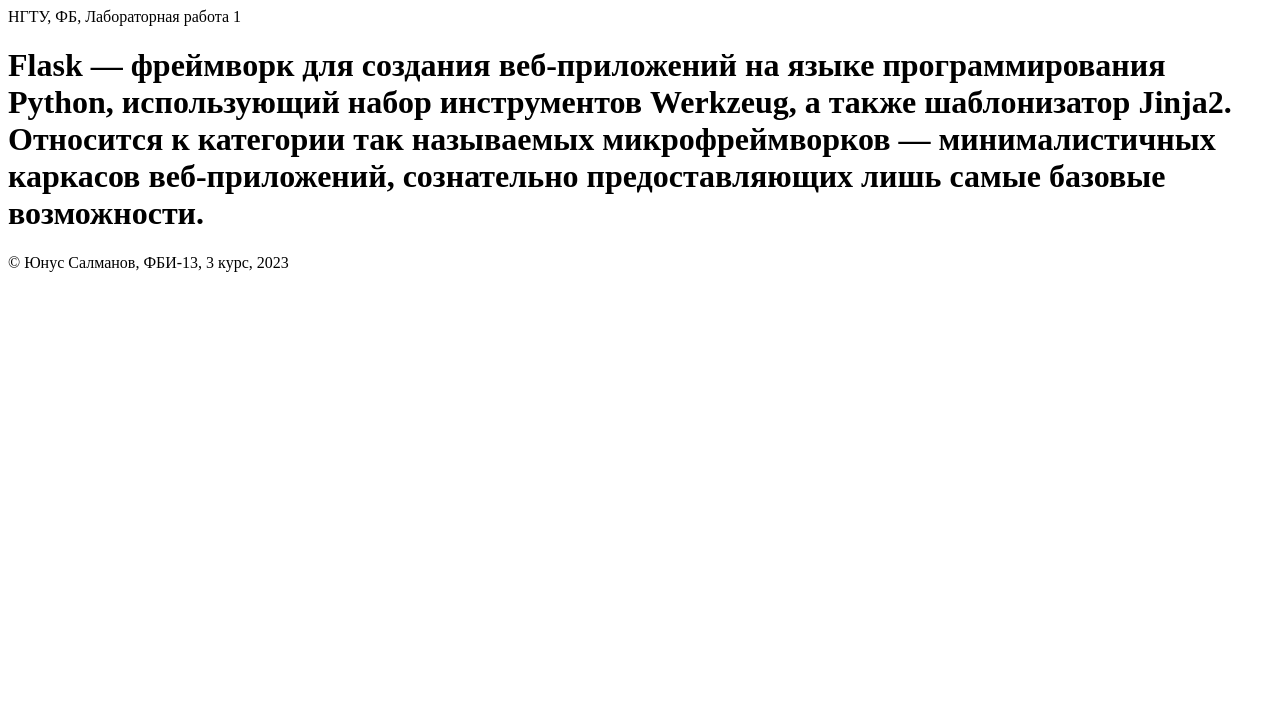
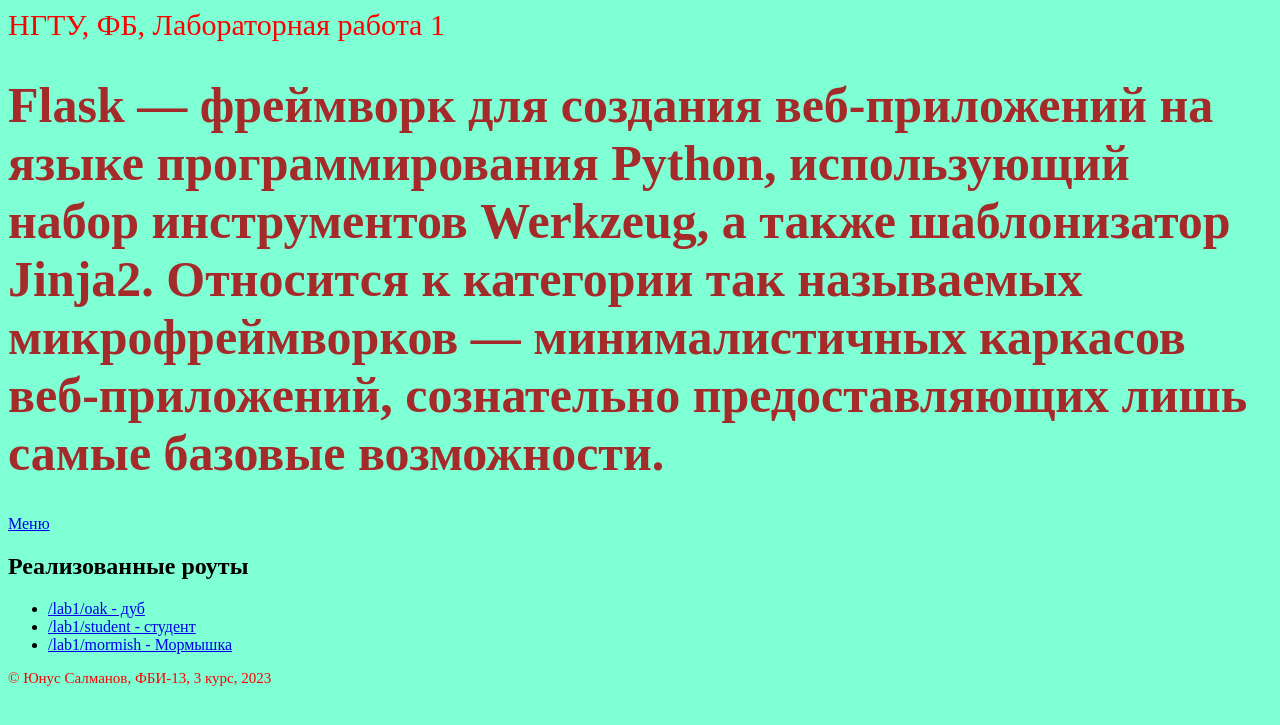
Before and after one commit to PonchTwitch/MyLabs2, a Flask app: page /lab1 in a window 1280 px wide. Shown: the top 725 px of the page. Run offline with Flask 3, Linux system fonts and the light colour scheme.

Commit message:
Роуты

```diff
--- a/app.py
+++ b/app.py
@@ -9,9 +9,10 @@ def start():
 
 @app.route("/menu")
 def menu():
-    return """
+    return '''
 <!doctype html>
 <html>
+<link rel="stylesheet" href="'''+url_for ('static',filename='lab1.css')+'''">
     <head>
         <title>НГТУ, ФБ, Лабораторные работы</title>
     </head>
@@ -29,13 +30,14 @@ def menu():
         </footer>
     </body>
 </html>
-"""
+'''
 
 @app.route("/lab1")
 def lab1():
-    return """
+    return '''
 <!doctype html>
 <html>
+<link rel="stylesheet" href="'''+url_for ('static',filename='lab1.css')+'''">
     <head>
         <title>Салманов Юнус Арзу оглы, лабораторная 1</title>
     </head>
@@ -51,13 +53,19 @@ def lab1():
             называемых микрофреймворков — минималистичных каркасов
             веб-приложений, сознательно предоставляющих лишь самые базовые возможности.
         </h1>
-
+        <a href="/menu">Меню</a>
+        <h2> Реализованные роуты </h2>
+        <ul>
+            <li><a href="/lab1/oak">/lab1/oak - дуб</a></li>
+            <li><a href="/lab1/student">/lab1/student - студент</a></li>
+            <li><a href="/lab1/mormish">/lab1/mormish - Мормышка</a></li>
+        </ul>
         <footer>
             &copy; Юнус Салманов, ФБИ-13, 3 курс, 2023
         </footer>
     </body>
 </html>
-"""
+'''
 
 @app.route("/lab1/oak")
 def oak():
@@ -71,3 +79,69 @@ def oak():
     </body>
 </html>
 '''
+
+@app.route("/lab1/student")
+def student():
+    return '''
+<!doctype html>
+<html>
+<link rel="stylesheet" href="'''+url_for ('static',filename='lab1.css')+'''">
+    <body>
+        <h1>Салманов Юнус Арзу оглы</h1>
+        <img src="''' + url_for('static', filename='nstu.jpg') + '''">
+    </body>
+</html>
+'''
+
+@app.route("/lab1/python")
+def python():
+    return '''
+<!doctype html>
+<html>
+<link rel="stylesheet" href="'''+url_for ('static',filename='lab1.css')+'''">
+    <body>
+        <div>
+            Python — это скриптовый язык программирования. Он универсален,
+            поэтому подходит для решения разнообразных задач и для многих
+            платформ: начиная с iOS и Android и заканчивая серверными операционными системами.
+        </div>
+        <div>
+            Чаще всего Python используют в веб-разработке. Для него написано множество
+            фреймворков: FastAPI, Flask, Tornado, Pyramid, TurboGears, CherryPy и, самыq
+            популярный, Django.
+        </div>
+        <div>
+            Ещё одна область применения Python — автоматизация тестирования.
+            Многие специалисты по автоматизации QA выбирают Python из-за его
+            простоты. Он отлично подходит тем, кто имеет небольшой опыт в
+            разработке приложений. Развитое сообщество, логичный синтаксис
+            и удобочитаемость упрощают процесс обучения.
+        </div>
+        <img src="''' + url_for('static', filename='python.jpg') + '''">
+    </body>
+</html>
+'''
+
+@app.route("/lab1/mormish")
+def mormish():
+    return '''
+<!doctype html>
+<html>
+<link rel="stylesheet" href="'''+url_for ('static',filename='lab1.css')+'''">
+    <body>
+        <div>
+            Мормы́шка — рыболовная снасть: крючок, впаянный в свинцовую или оловянную дробинку.
+        </div>
+        <div>
+            Используется в любительском и спортивном рыболовстве. Как правило, для привлечения
+            рыбы поверхность дробинки с одной стороны (обычно с верхней) имеет блестящее покрытие
+            (обычно золотистое, серебристое, бронзовое) или окрашена. Иногда успех приносят мормышки
+            тёмных цветов. Применяется для зимней (чаще) и летней рыбной ловли.
+        </div>
+        <div>
+            Слово происходит от русского слова мормыш — названия мелких пресноводных рачков.
+        </div>
+        <img src="''' + url_for('static', filename='mormish.jpg') + '''">
+    </body>
+</html>
+'''
--- a/static/lab1.css
+++ b/static/lab1.css
@@ -1,5 +1,15 @@
+header {
+    font-size: 30px;
+    color:red
+}
+
 body {
     background-color: aquamarine;
+}
+
+footer {
+    font-size: 15px;
+    color:red
 }
 
 h1 {
@@ -11,3 +21,7 @@ img {
     width:50%;
     height:50%;
 }
+
+div {
+    margin-top: 50px;
+}
```
Also changed, not shown: static/mormish.jpg (added), static/nstu.jpg (added), static/python.jpg (added).
